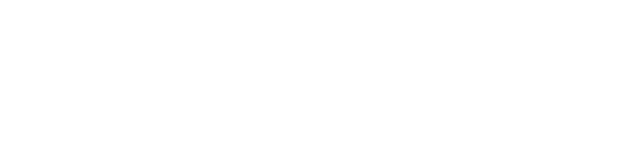
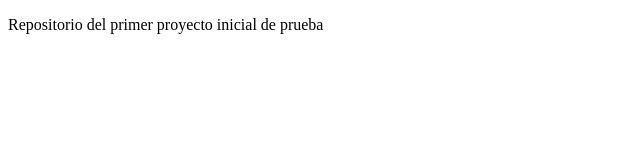
Before and after one commit to Marupercal/primer-repo-git, a plain HTML site: page index.html in a window 1280 px wide. Shown: the whole page, without its empty margins (0-640 px from the left). Drawn offline with Linux system fonts and the light colour scheme.

Commit message:
primer parafo

```diff
--- a/index.html
+++ b/index.html
@@ -7,6 +7,7 @@
     <title>Proyecto inicial</title>
 </head>
 <body>
+    <p>Repositorio del primer proyecto inicial de prueba</p>
 
 </body>
 </html>
```
